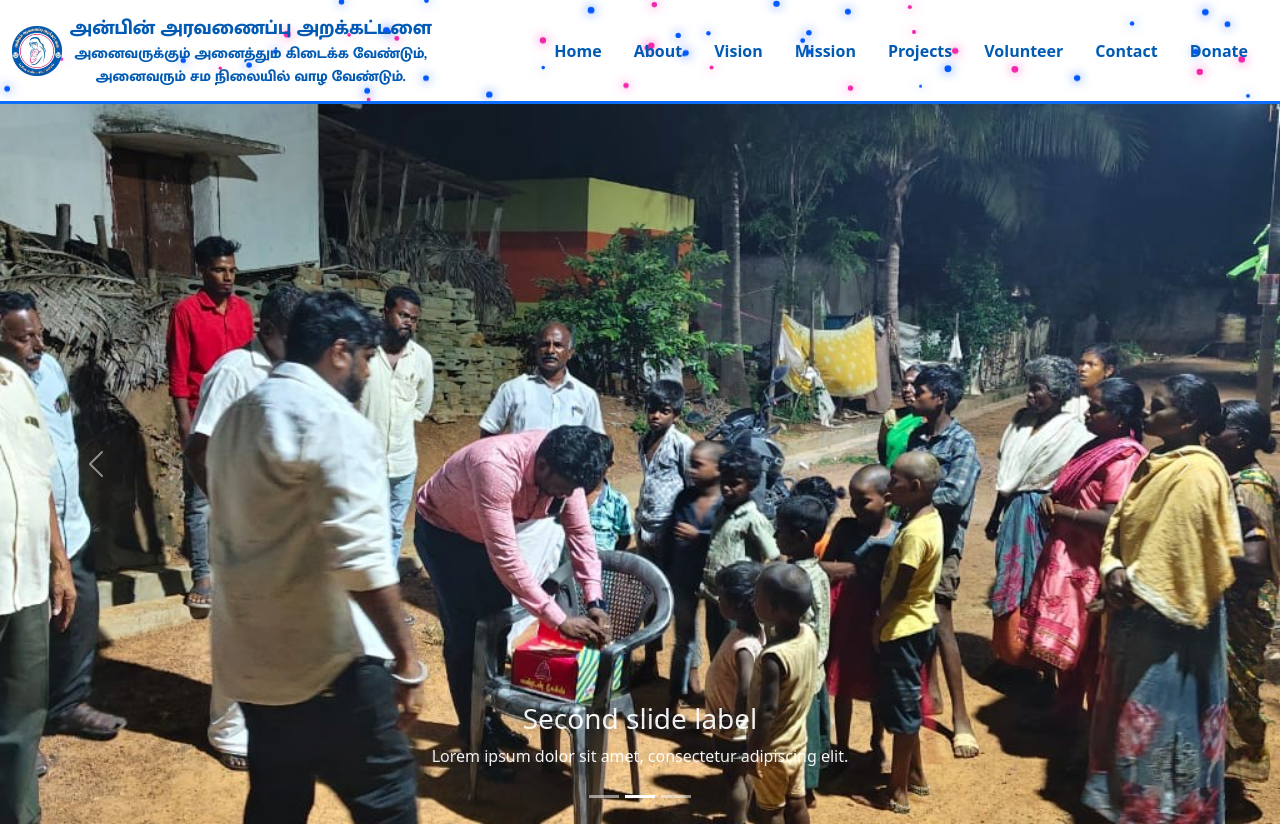
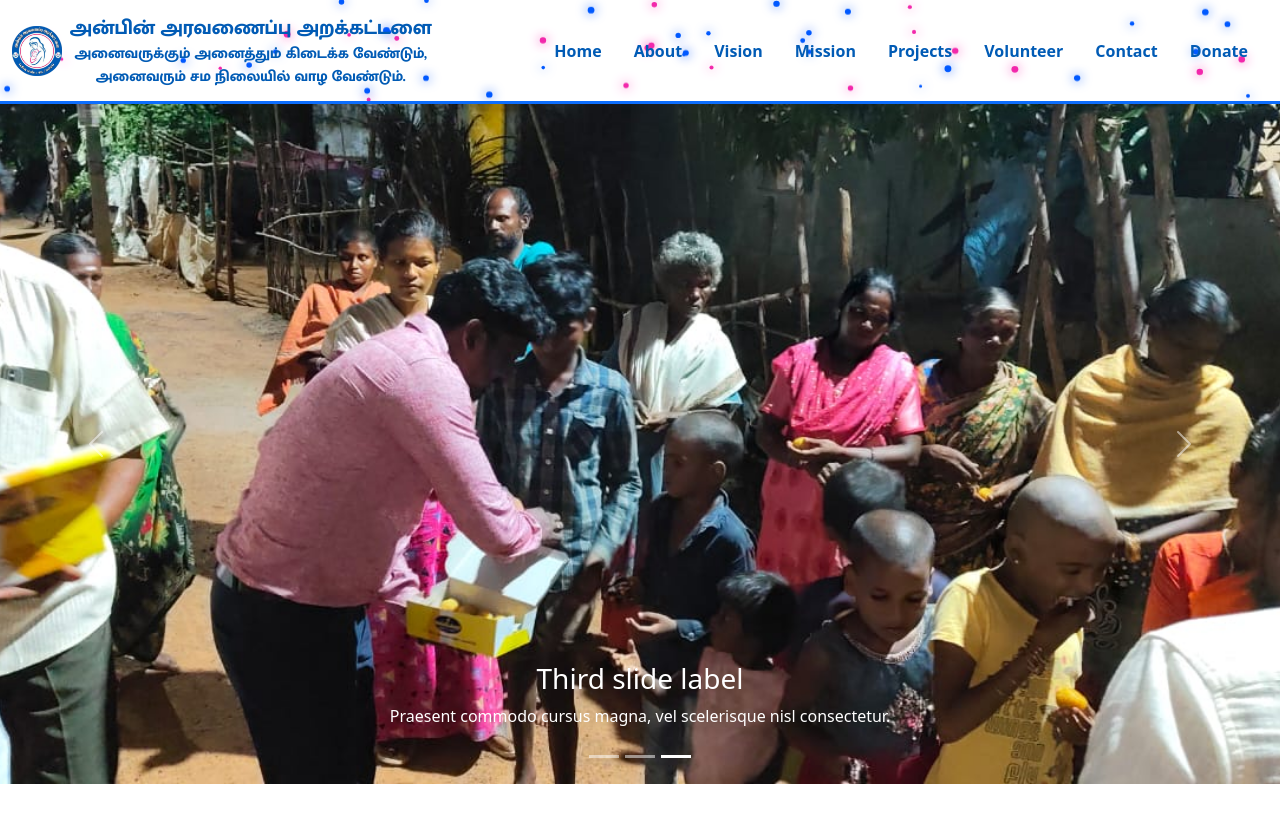
Before and after one commit to Charles050900/Anbin-Aravanaippu-Arakkattalai, a React (Vite) app: page / in a window 1280 px wide. After the commit the page ends 800 px from the top, so only its background shows below. Built offline with nearby package versions, Linux system fonts and the light colour scheme.

Commit message:
Auto update

```diff
--- a/src/components/Profile.jsx
+++ b/src/components/Profile.jsx
@@ -1,26 +1,28 @@
 import Carousel from "react-bootstrap/Carousel"
 // import ExampleCarouselImage from "components/ExampleCarouselImage"
 import CarouselImage1 from "../assets/carousel-1.jpg"
+import CarouselImage2 from "../assets/carousel-2.jpg"
+import CarouselImage3 from "../assets/carousel-3.jpg"
 
 function CarouselFadeExample() {
     return (
-        <Carousel fade>
+        <Carousel fade interval={1500}>
             <Carousel.Item>
-                <img className="d-block w-100" src={CarouselImage1} style={{ height: "90vh", objectFit: "cover" }} />
+                <img className="d-block w-100" src={CarouselImage1} style={{ height: "85vh", objectFit: "cover" }} />
                 <Carousel.Caption>
                     <h3>First slide label</h3>
                     <p>Nulla vitae elit libero, a pharetra augue mollis interdum.</p>
                 </Carousel.Caption>
             </Carousel.Item>
             <Carousel.Item>
-                <img className="d-block w-100" src={CarouselImage1} style={{ height: "90vh", objectFit: "cover" }} />
+                <img className="d-block w-100" src={CarouselImage2} style={{ height: "85vh", objectFit: "cover" }} />
                 <Carousel.Caption>
                     <h3>Second slide label</h3>
                     <p>Lorem ipsum dolor sit amet, consectetur adipiscing elit.</p>
                 </Carousel.Caption>
             </Carousel.Item>
             <Carousel.Item>
-                <img className="d-block w-100" src={CarouselImage1} style={{ height: "90vh", objectFit: "cover" }} />
+                <img className="d-block w-100 h" src={CarouselImage3} style={{ height: "85vh", objectFit: "cover" }} />
                 <Carousel.Caption>
                     <h3>Third slide label</h3>
                     <p>Praesent commodo cursus magna, vel scelerisque nisl consectetur.</p>
```
